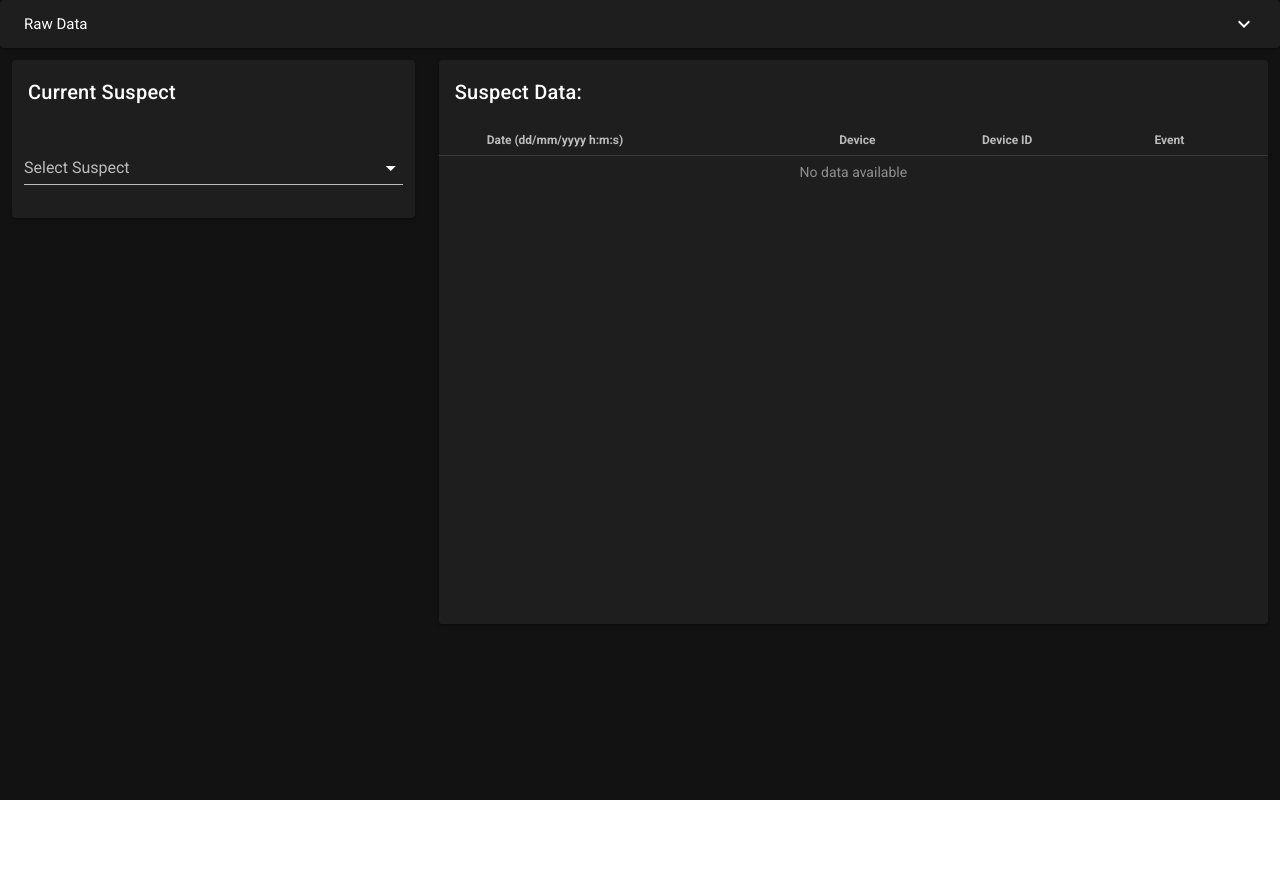
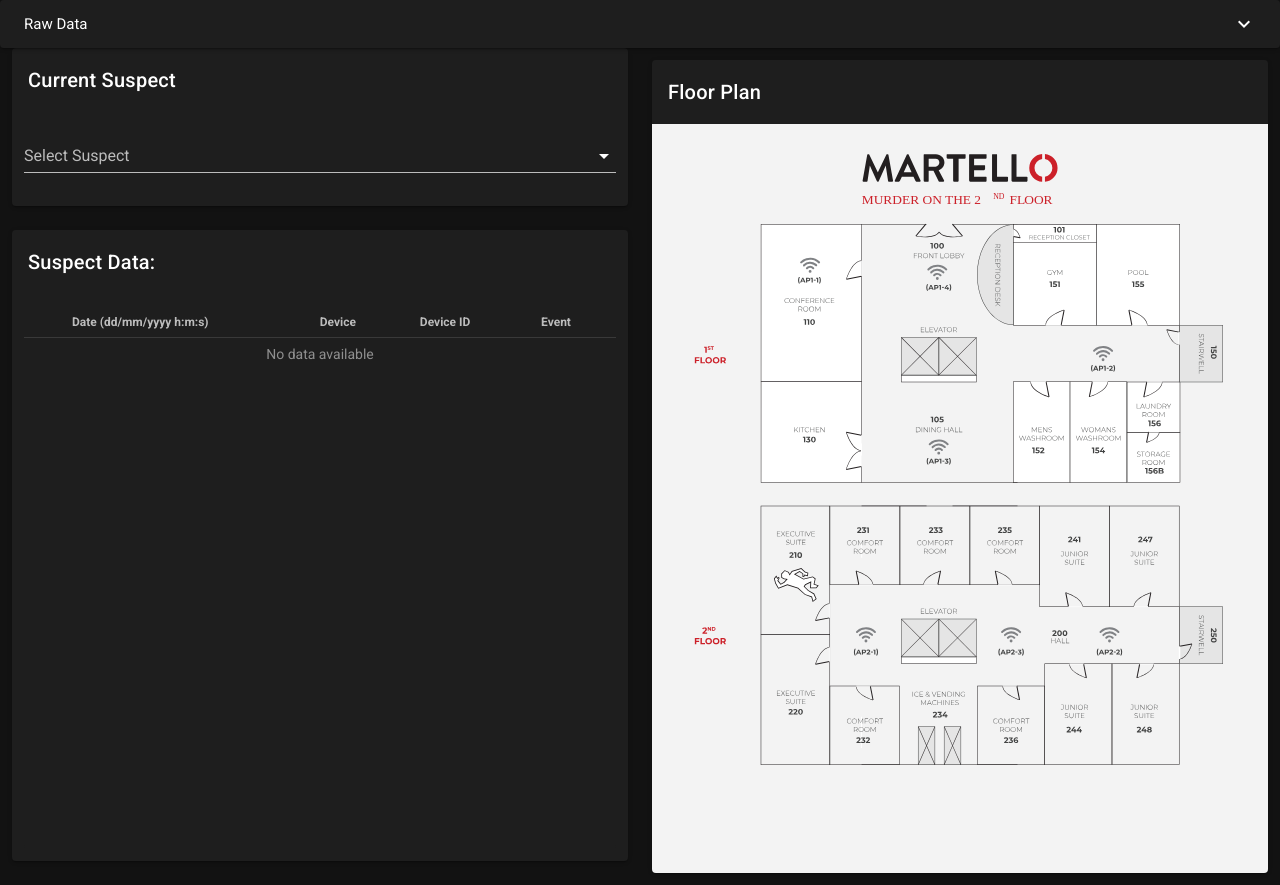
Before and after one commit to trananh-khoa/m3app, a Vue app: page / in a window 1280 px wide. Before the commit the page ends 800 px from the top, so only its background shows below. Built offline with nearby package versions, Linux system fonts and the light colour scheme.

Commit message:
Added floor plan widget and adjusted widget heights

```diff
--- a/src/components/SuspectData.vue
+++ b/src/components/SuspectData.vue
@@ -1,13 +1,14 @@
 <template>
   <v-card raised>
     <v-card-title>Suspect Data: {{selectedSuspect}}</v-card-title>
+    <v-container>
       <v-data-table
         dense
         disable-sort
         disable-pagination
         disable-filtering
         fixed-header
-      height='500px'
+        height='543px'
         item-key='date'
         hide-default-footer
         single-select
@@ -17,6 +18,7 @@
         v-model='selected'
       >
       </v-data-table>
+    </v-container>
   </v-card>
 </template>
 
--- /dev/null
+++ b/src/components/SuspectLocations.vue
@@ -0,0 +1,34 @@
+<template>
+  <v-card raised>
+    <v-card-title>Floor Plan</v-card-title>
+    <v-container class='floor-plan-container'>
+      <v-container
+        class='floor-plan'
+        :style="{'background-image': `url(${require('../assets/floor-plan.svg')})`}">
+      </v-container>
+    </v-container>
+  </v-card>
+</template>
+
+<script>
+// import getSuspectList from '@/utils/suspect-list';
+// const SUSPECT_LIST = getSuspectList();
+
+export default {
+  data: () => ({
+  }),
+  name: 'suspectLocations',
+  props: ['suspect'],
+};
+</script>
+
+<style scoped>
+.floor-plan {
+  background-size: 100%;
+  height: 725px;
+}
+
+.floor-plan-container {
+  background: #F3F3F3;
+}
+</style>
--- a/src/components/Visualizer.vue
+++ b/src/components/Visualizer.vue
@@ -1,11 +1,20 @@
 <template>
   <v-container class='visualizer-card' fluid>
     <v-row>
-      <v-col cols=4>
-        <SuspectList @update='selectedSuspect=$event'/>
+      <v-col cols=6>
+        <v-row>
+          <v-col class='col-top'>
+            <SuspectList @update='selectedSuspect=$event'/>
+          </v-col>
+        </v-row>
+        <v-row>
+          <v-col class='col-bottom'>
+            <SuspectDataList :selectedSuspect='selectedSuspect'/>
+          </v-col>
+        </v-row>
       </v-col>
-      <v-col cols=8>
-        <SuspectDataList :selectedSuspect='selectedSuspect'/>
+      <v-col cols=6>
+        <SuspectLocations/>
       </v-col>
     </v-row>
   </v-container>
@@ -13,6 +22,7 @@
 
 <script>
 import SuspectList from '@/components/SuspectList.vue';
+import SuspectLocations from '@/components/SuspectLocations.vue';
 import SuspectDataList from '@/components/SuspectData.vue';
 
 export default {
@@ -22,10 +32,18 @@ export default {
   }),
   components: {
     SuspectList,
+    SuspectLocations,
     SuspectDataList,
   },
 };
 </script>
 
 <style scoped>
+.col-top {
+  padding-top: 0;
+}
+
+.col-bottom {
+  padding-bottom: 0;
+}
 </style>
```
Also changed, not shown: src/assets/floor-plan.svg (renamed from src/assets/cuhacking-challenge-floor-plan-01.svg). Lines whose indentation alone changed are shown as unchanged.
